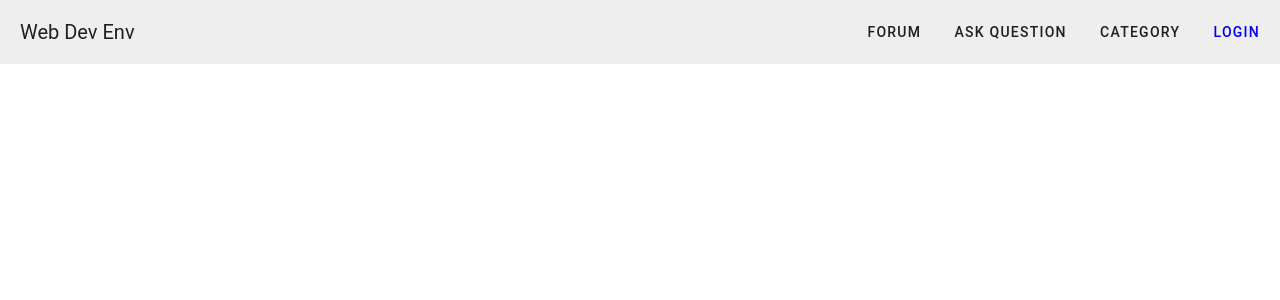
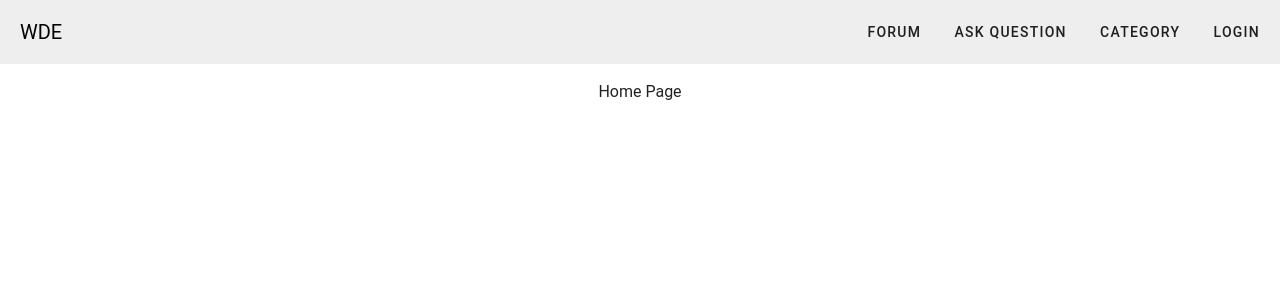
Before and after one commit to amm834/real-time-forum-client, a Vue app: page / in a window 1280 px wide. Shown: the top 300 px of the page. Built offline with nearby package versions, Linux system fonts and the light colour scheme.

Commit message:
Login user with token

```diff
--- a/src/App.vue
+++ b/src/App.vue
@@ -6,13 +6,10 @@
     </v-main>
   </v-app>
 </template>
-
 <script>
 import AppToolBar from "./components/AppToolBar.vue";
 
 export default {
-  components: {
-    AppToolBar
-  }
+  components: {AppToolBar}
 }
 </script>
--- /dev/null
+++ b/src/components/AppHome.vue
@@ -0,0 +1,11 @@
+<template>
+  <v-container class="d-flex justify-center">
+    Home Page
+  </v-container>
+</template>
+
+<script>
+export default {
+  name: "AppHome"
+}
+</script>
--- a/src/components/AppToolBar.vue
+++ b/src/components/AppToolBar.vue
@@ -3,21 +3,18 @@
     <v-toolbar
         dark
         prominent
-        src="https://cdn.vuetifyjs.com/images/backgrounds/vbanner.jpg"
     >
       <!--      <v-app-bar-nav-icon></v-app-bar-nav-icon>-->
 
       <v-toolbar-title>
-        Web Dev Env
+        <router-link :to="{name:'home'}" class="text-decoration-none text-black">WDE</router-link>
       </v-toolbar-title>
 
       <v-spacer></v-spacer>
       <v-btn>Forum</v-btn>
       <v-btn>Ask Question</v-btn>
       <v-btn>Category</v-btn>
-      <router-link :to="{name:'login'}" class="v-btn">
-        <v-btn>Login</v-btn>
-      </router-link>
+      <v-btn link :to="{name:'login'}">Login</v-btn>
     </v-toolbar>
   </div>
 </template>
--- a/src/components/Login.vue
+++ b/src/components/Login.vue
@@ -2,6 +2,7 @@
   <v-container>
     <v-row justify="center">
       <v-col md="8">
+        <h1 class="text-center my-3 font-weight-medium">Login</h1>
         <v-form @submit.prevent="login">
           <v-text-field
               label="Email"
@@ -37,12 +38,13 @@ export default {
     }
   },
   methods: {
-    login() {
-      axios.get('/sanctum/csrf-cookie')
-          .then(res => {
-            console.log(res)
-            axios.post('/api/auth/login', this.form)
-          })
+    async login() {
+      try {
+        const response = await axios.post('/api/auth/login', this.form)
+        console.log(response.data)
+      } catch (e) {
+        console.log(e.response.data)
+      }
     }
   }
 }
--- a/src/main.js
+++ b/src/main.js
@@ -16,11 +16,7 @@ const vuetify = createVuetify({
     directives
 })
 
-window.axios = axios.create({
-    headers: {
-        'Accept': 'application/json',
-    },
-})
+window.axios = axios.create()
 
 axios.defaults.baseURL = 'http://localhost:8000'
 axios.defaults.withCredentials = true
--- a/src/router/index.js
+++ b/src/router/index.js
@@ -1,8 +1,13 @@
 import {createRouter, createWebHistory} from "vue-router";
 import Login from "../components/Login.vue";
-import App from "../App.vue";
+import AppHome from "../components/AppHome.vue";
 
 const routes = [
+    {
+        path: '/',
+        component: AppHome,
+        name: 'home'
+    },
     {
         path: '/login',
         component: Login,
```
